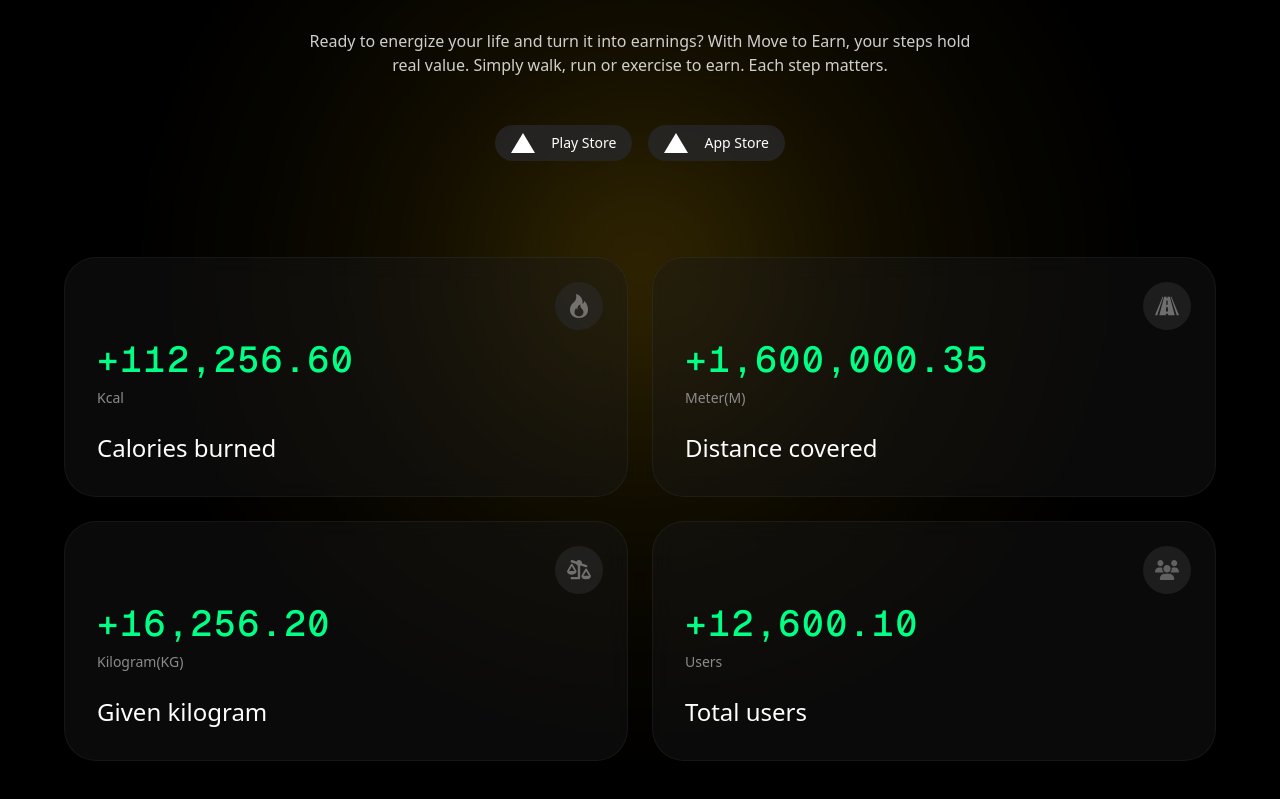
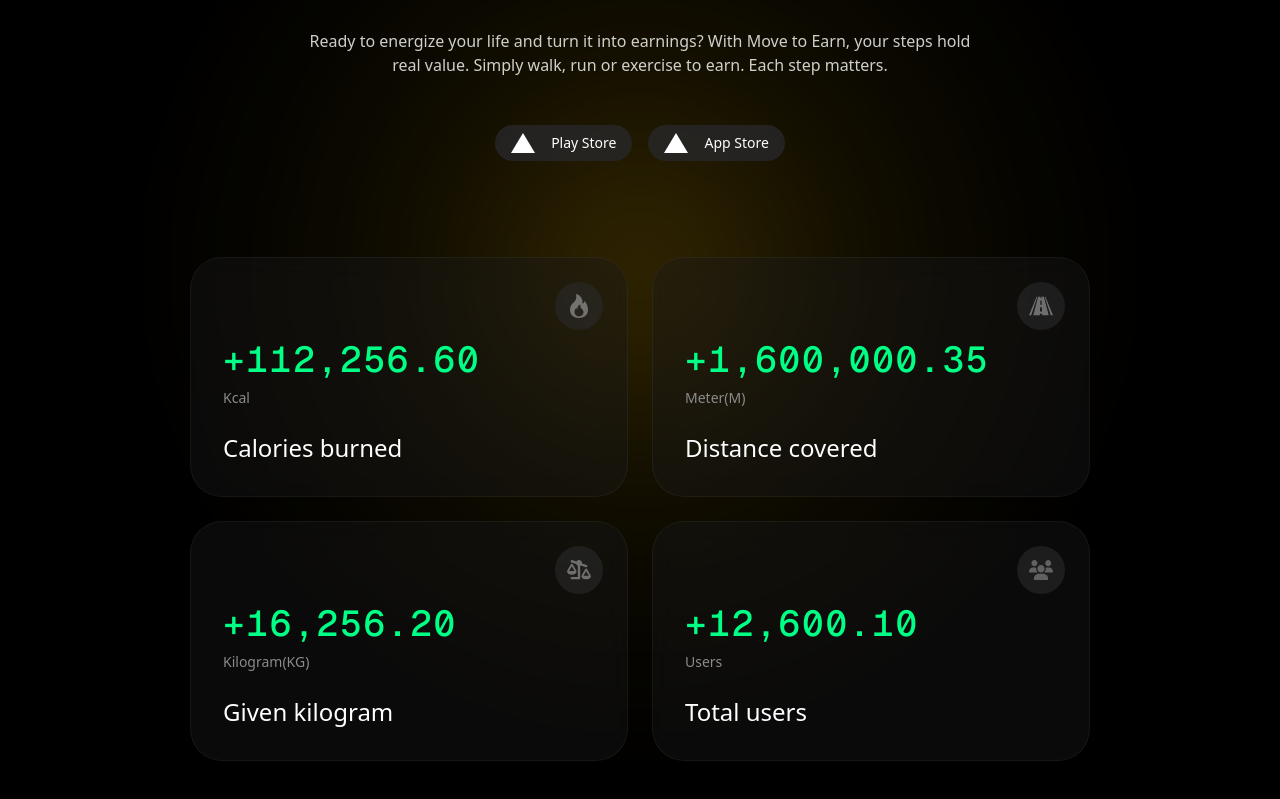
Before and after one commit to anibalalpizar/nextjs-cryptocurrency-landing, a Next.js app: page / in a window 1280 px wide. Shown: the part 293-1092 px from the top of the page. Built offline with nearby package versions, Linux system fonts and the light colour scheme.

Commit message:
Fix StatsGrid max width: update to a more consistent value for better responsiveness

```diff
--- a/src/components/StatsGrid.tsx
+++ b/src/components/StatsGrid.tsx
@@ -33,7 +33,7 @@
   ]
 
   return (
-    <div className="grid grid-cols-1 md:grid-cols-2 gap-6 max-w-6xl mx-auto">
+    <div className="grid grid-cols-1 md:grid-cols-2 gap-6 max-w-[900px] mx-auto">
       {stats.map((stat) => (
         <StatsCard key={stat.label} {...stat} />
       ))}
```
